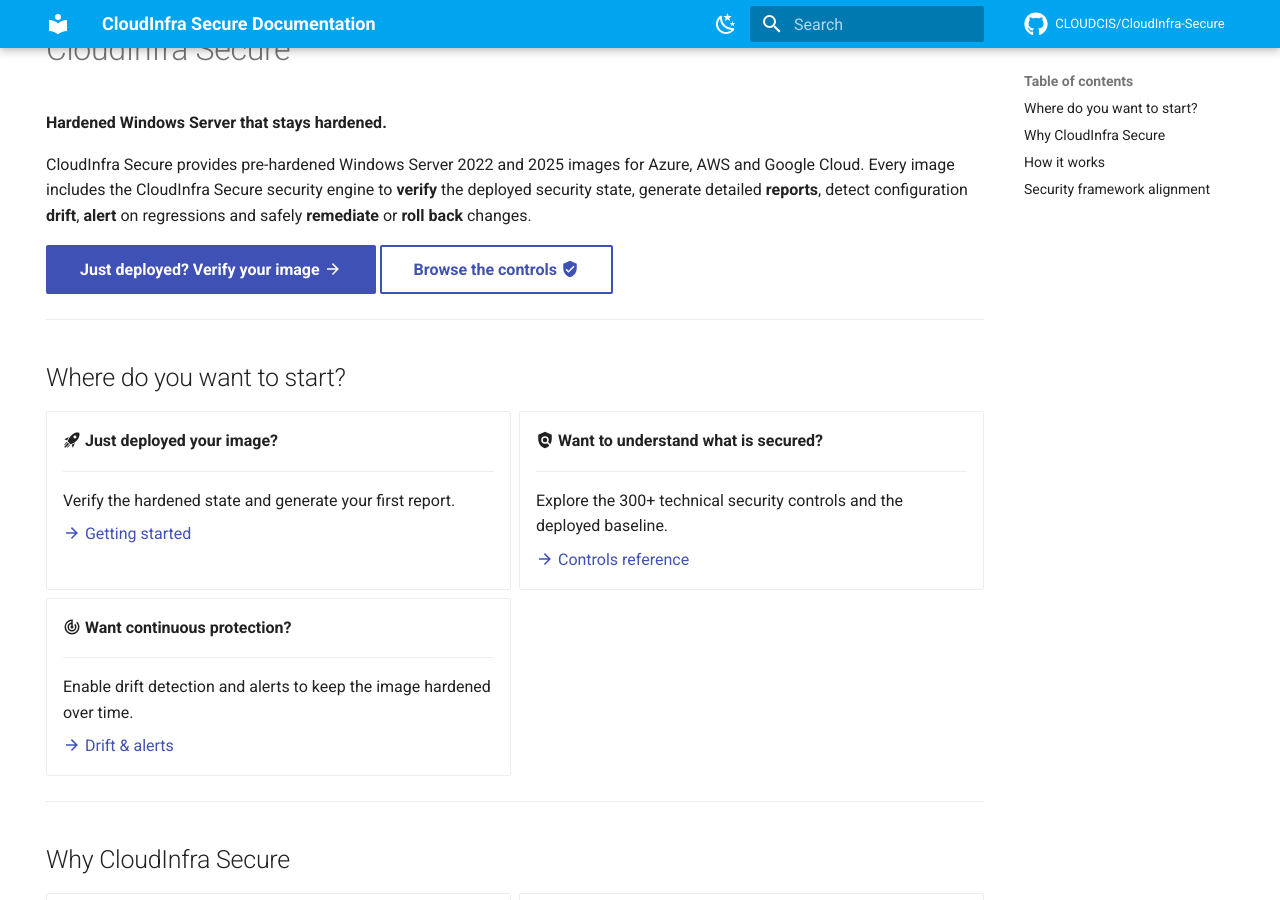
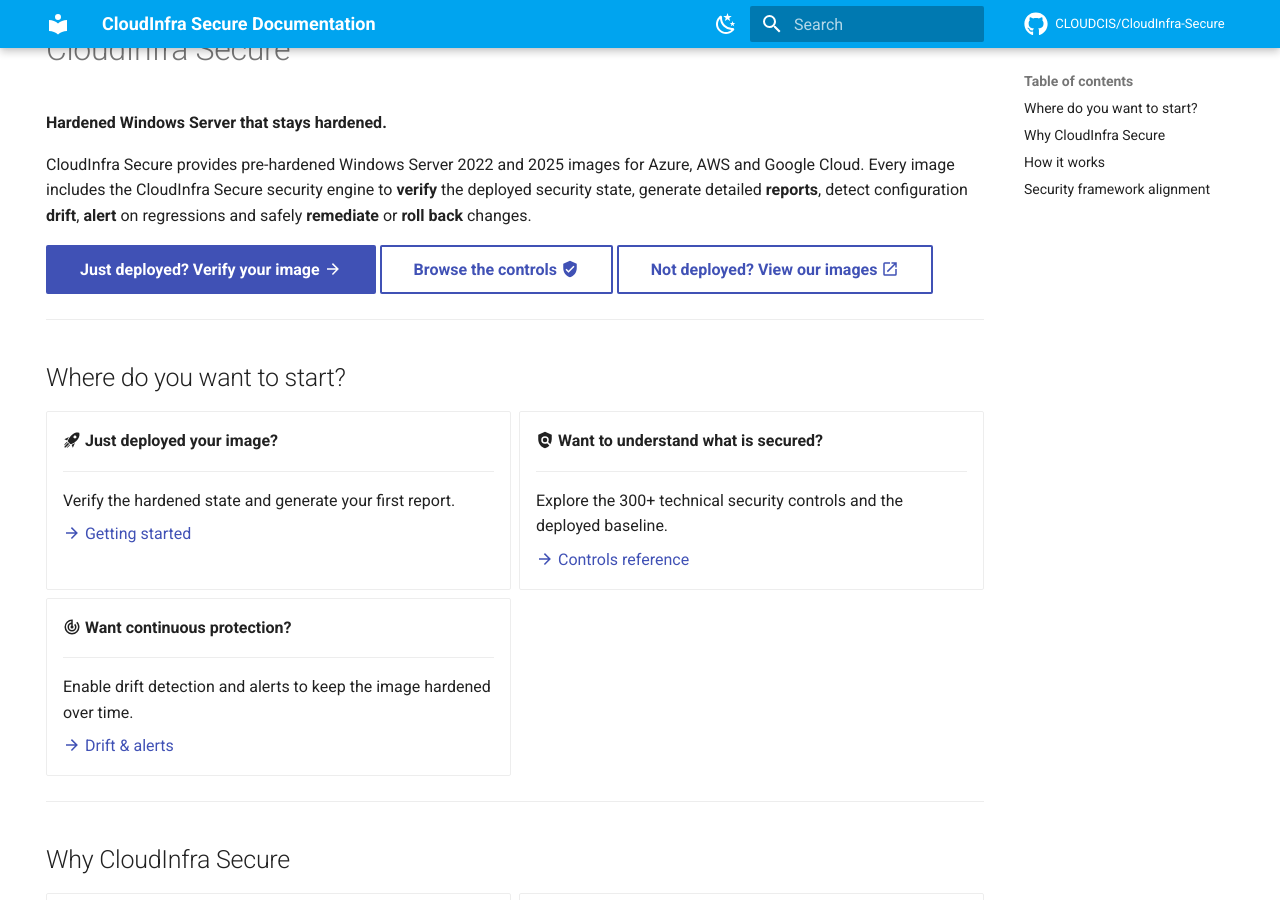
Before and after one commit to CLOUDCIS/CloudInfra-Secure, an MkDocs documentation site: the page built from docs/index.md, in a window 1280 px wide and 900 px high, scrolled down 347 px. Built offline with MkDocs 1.6.1 and Material for MkDocs 9.7.7, drawn with Linux system fonts in a browser that asks for light colours; comment, search, counter and statistics services are not loaded.

Commit message:
docs: add 'View our images' home-page button (opens vendor site in new tab)
Third CTA for visitors who haven't deployed yet, linking to the CloudInfra
Secure hardened-images page in a new tab (target=_blank, rel=noopener).

Co-Authored-By: Claude Opus 4.8 (1M context) <noreply@anthropic.com>

```diff
--- a/docs/index.md
+++ b/docs/index.md
@@ -19,6 +19,7 @@ or **roll back** changes.
 
 [Just deployed? Verify your image :material-arrow-right:](getting-started/quickstart.md){ .md-button .md-button--primary }
 [Browse the controls :material-shield-check:](reference/controls/index.md){ .md-button }
+[Not deployed? View our images :material-open-in-new:](https://cloudinfrastructureservices.co.uk/cloudinfra-secure-server-hardening/){ .md-button target="_blank" rel="noopener" }
 
 ---
 
```
